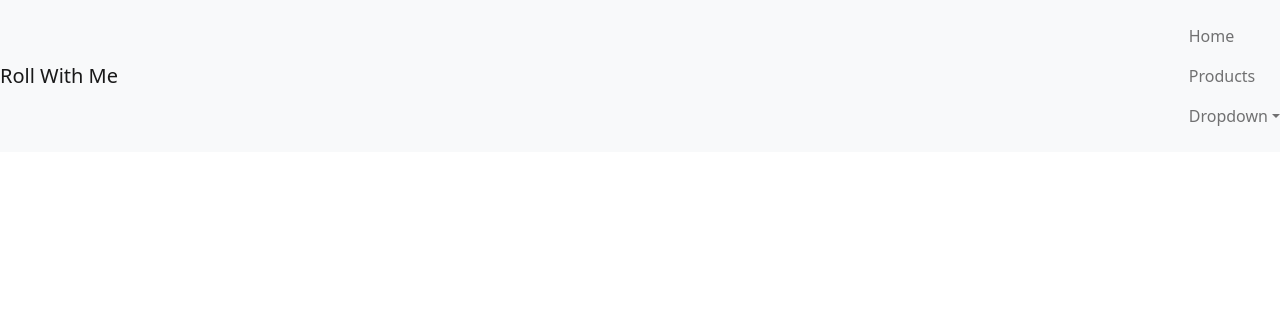
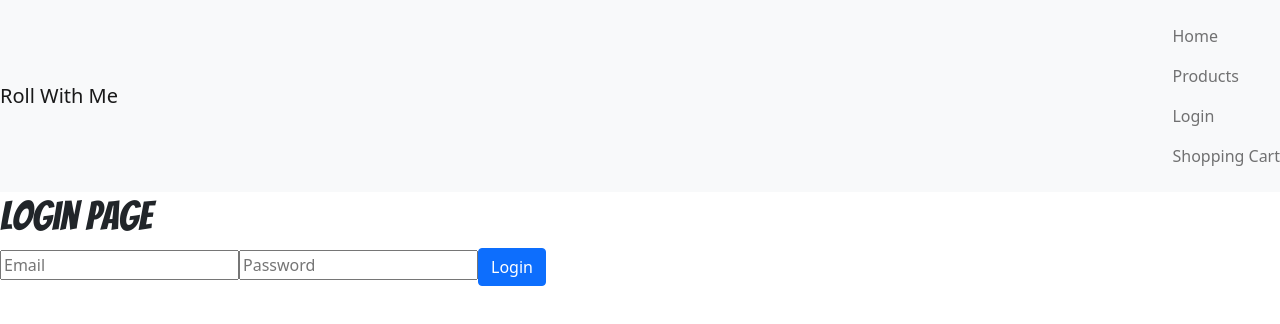
Before and after one commit to mjpong/project3-bakery-fe, a React (Create React App) app: page /login in a window 1280 px wide. Shown: the top 324 px of the page. Built offline with nearby package versions, Linux system fonts and the light colour scheme.

Commit message:
Login, ShoppingCart added

```diff
--- a/src/App.js
+++ b/src/App.js
@@ -5,7 +5,10 @@ import { BrowserRouter as Router, Switch, Route, Link } from "react-router-dom";
 import React from 'react';
 import Landing from "./components/Landing";
 import ProductListing from "./components/ProductListing";
-import IndividualProduct from "./components/IndividualProduct"
+import IndividualProduct from "./components/IndividualProduct";
+import ShoppingCart from "./components/ShoppingCart";
+import Login from "./components/Login";
+import LoginContext from "./components/LoginContext";
 import axios from "axios";
 
 import config from "./config"
@@ -24,18 +27,12 @@ function App() {
                         <li className="nav-item">
                             <Link className="nav-link" to="/products">Products</Link>
                         </li>
-                        <li className="nav-item dropdown">
-                            <a class="nav-link dropdown-toggle" href="#" id="navbarDropdown" role="button" data-toggle="dropdown" aria-haspopup="true" aria-expanded="false">
-                                Dropdown
-                            </a>
-                            <div className="dropdown-menu" aria-labelledby="navbarDropdown">
-                                <a class="dropdown-item" href="#">Action</a>
-                                <a class="dropdown-item" href="#">Another action</a>
-                                <div class="dropdown-divider"></div>
-                                <a class="dropdown-item" href="#">Something else here</a>
-                            </div>
+                        <li className="nav-item">
+                            <Link className="nav-link" to="/login">Login</Link>
                         </li>
-
+                        <li className="nav-item">
+                            <Link className="nav-link" to="/shoppingcart">Shopping Cart</Link>
+                        </li>
                     </ul>
                 </div>
             </nav>
@@ -51,6 +48,12 @@ function App() {
                 <Route exact path="/products/:product_id">
                     <IndividualProduct />
                 </Route>
+                <Route exact path ='/login'>
+                    <Login />
+                </Route>
+                <Route exact path="/shoppingcart">
+                    <ShoppingCart />
+                </Route>
             </Switch>
         </Router>
     )
--- a/src/components/IndividualProduct.js
+++ b/src/components/IndividualProduct.js
@@ -35,6 +35,12 @@ export default function IndividualProduct() {
         fetch();
     }, [])
 
+    async function addToCart(){
+        const response = await axios.post(BASE_URL + "/api/shoppingcart/1/" + product_id + "/add")
+        setLoaded(true)
+
+    }
+
 
     if (loaded === false) {
         return (
@@ -46,6 +52,7 @@ export default function IndividualProduct() {
 
                 <h1>Cinnamon Roll: {name}</h1>
                 <p>Description: {description}</p>
+                <button className="btn btn-primary" onClick={addToCart}>Add to Cart</button>
             </React.Fragment>
         )
     }
--- /dev/null
+++ b/src/components/Login.js
@@ -0,0 +1,30 @@
+import React, { useContext, useState } from "react"
+import axios from "axios"
+import { useHistory, Link } from "react-router-dom"
+import LoginContext from "./LoginContext"
+import config from "../config"
+const BASE_URL = config.BASE_URL
+
+export default function Login() {
+    const history = useHistory();
+    const [email, setEmail] = useState("")
+    const [password, setPassword] = useState("")
+    let context = useContext(LoginContext)
+
+    async function login(){
+        const response = await axios.post(BASE_URL + "/api/users/login/", {
+            'email': email,
+            'password': password
+        })
+    }
+
+    return (
+        <React.Fragment>
+            <h1>Login Page</h1>
+            <input className="login-input" type="text" name="email" value={email} placeholder="Email" onChange={(e) => setEmail(e.target.value)}></input>
+            <input className="login-input" type="password" name="password" value={password} placeholder="Password" onChange={(e) => setPassword(e.target.value)}></input>
+            <button className="btn btn-primary" onClick={login}>Login</button>
+
+        </React.Fragment>
+    )
+}
--- /dev/null
+++ b/src/components/LoginContext.js
@@ -0,0 +1,5 @@
+import {createContext} from 'react'
+
+const LoginContext = createContext();
+
+export default LoginContext;
--- /dev/null
+++ b/src/components/ShoppingCart.js
@@ -0,0 +1,58 @@
+import React, { useEffect, useState } from "react"
+import axios from "axios"
+import { useHistory } from "react-router-dom"
+import config from "../config"
+const BASE_URL = config.BASE_URL
+
+export default function ShoppingCart() {
+    const history = useHistory();
+    const [loaded, setLoaded] = useState(false)
+    const [shoppingCartItem, setShoppingCartItem] = useState([])
+    const [totalCost, setTotalCost] = useState(0)
+
+    useEffect(() => {
+        const fetch = async () => {
+            const response = await axios.get(BASE_URL + "/api/shoppingcart/" + 1)
+            setShoppingCartItem(response.data)
+            setLoaded(true)
+            console.log(response.data)
+        }
+        fetch()
+    }, [])
+
+    const renderCart = () => {
+        let list = []
+        shoppingCartItem.map(p => {
+            console.log(p)
+            list.push(
+                <React.Fragment>
+                    <h3> Cinnamon Roll: {p.product.name} </h3>
+                    <p> Description: {p.product.description} </p>
+                    <p> Quantity: {p.quantity}</p>
+                </React.Fragment>
+            )
+        })
+        if (list[0] === undefined) {
+            list.push(
+                <div> There are no items</div>
+            )
+        }
+        return list
+    }
+
+    if (loaded === false) {
+        return (
+            <p> Loading ... </p>
+        )
+    } else {
+        return (
+            <React.Fragment>
+                <h1> Shopping Cart</h1>
+                <div>{renderCart()}</div>
+                <button>Checkout</button>
+            </React.Fragment>
+        )
+    }
+
+
+}
```
